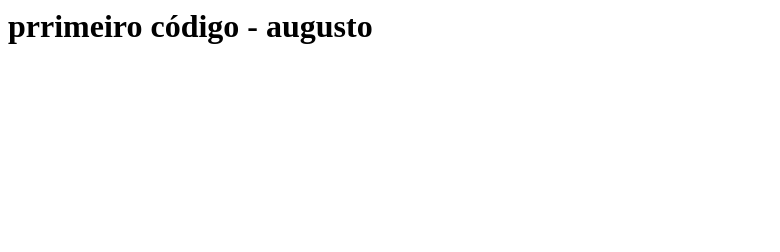
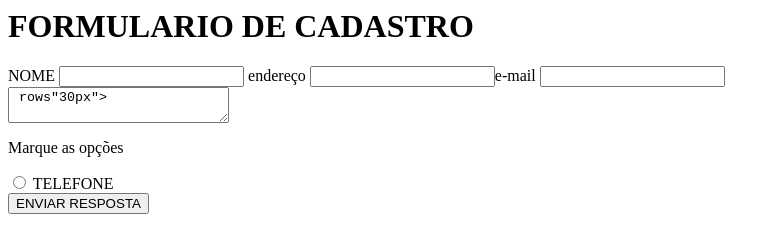
Before and after one commit to augustomocelin/formulario, a plain HTML site: page index.html in a window 1280 px wide. Shown: the whole page, without its empty margins (0-780 px from the left). Drawn offline with Linux system fonts and the light colour scheme.

Commit message:
Update index.html

```diff
--- a/index.html
+++ b/index.html
@@ -1,5 +1,46 @@
 <html>
-  <h1>
-    prrimeiro código - augusto
-    <h/1>
-      </html>
+<head>
+
+<link rel="stylesheet" href="style.css">
+
+</head>
+
+<body>
+
+<h1>FORMULARIO DE CADASTRO</h1>
+
+<main>
+
+<form>
+
+<label for="nome">NOME</label>
+<input type="text"id="nome">
+
+<label for="endereco">endereço</label>
+<input type="text"id="nome>"
+
+<label for="e-mail">e-mail</label>
+<input type="text" id="e-mail">
+
+ <div>
+  <textarea cols="25px"> rows"30px"></textarea>
+  <p> Marque as opções</p>
+<input type="radio" value="telefone">
+ <label for="telefone">TELEFONE</label>
+
+
+  </div>
+<input type="submit" value="ENVIAR RESPOSTA">
+</form>
+
+
+
+</main>
+
+
+
+
+</body>
+
+
+</html>
```
